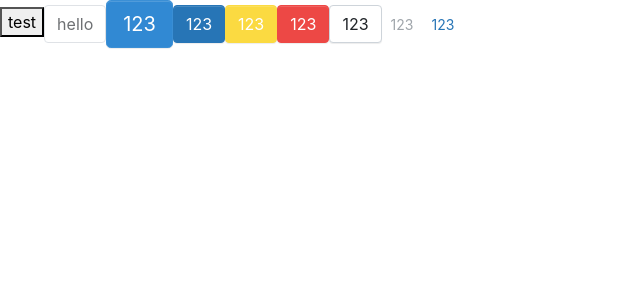
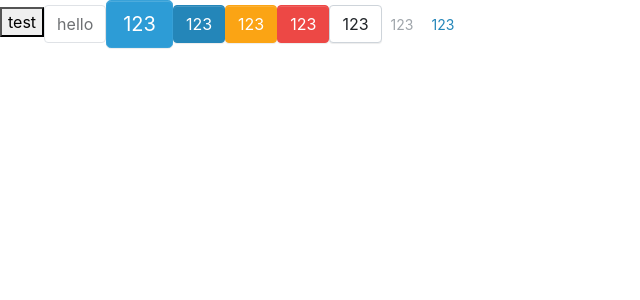
Before and after one commit to luluseiipai/lulu-design, a React (Create React App) app: page / in a window 1280 px wide. Shown: the top 300 px of the page, without its empty margins (0-640 px from the left). Built offline with nearby package versions, Linux system fonts and the light colour scheme.

Commit message:
primary color change

```diff
--- a/src/styles/_variables.scss
+++ b/src/styles/_variables.scss
@@ -12,13 +12,13 @@ $gray-900: #212529 !default;
 $black: #000 !default;
 
 // 基础色板
-$blue: #2775b6 !default;
+$blue: #2486b9 !default;
 $indigo: #ba2f7b !default;
 $purple: #983680 !default;
 $pink: #ec9bad !default;
 $red: #ed4845 !default;
 $orange: #fba414 !default;
-$yellow: #fbda41 !default;
+$yellow: #f3bf4c !default;
 $green: #41ae3c !default;
 $teal: #66c18c !default;
 $cyan: #1ba784 !default;
@@ -28,7 +28,7 @@ $primary: $blue !default;
 $secondary: $gray-600 !default;
 $success: $green !default;
 $info: $cyan !default;
-$warning: $yellow !default;
+$warning: $orange !default;
 $danger: $red !default;
 $light: $gray-100 !default;
 $dark: $gray-800 !default;
```
